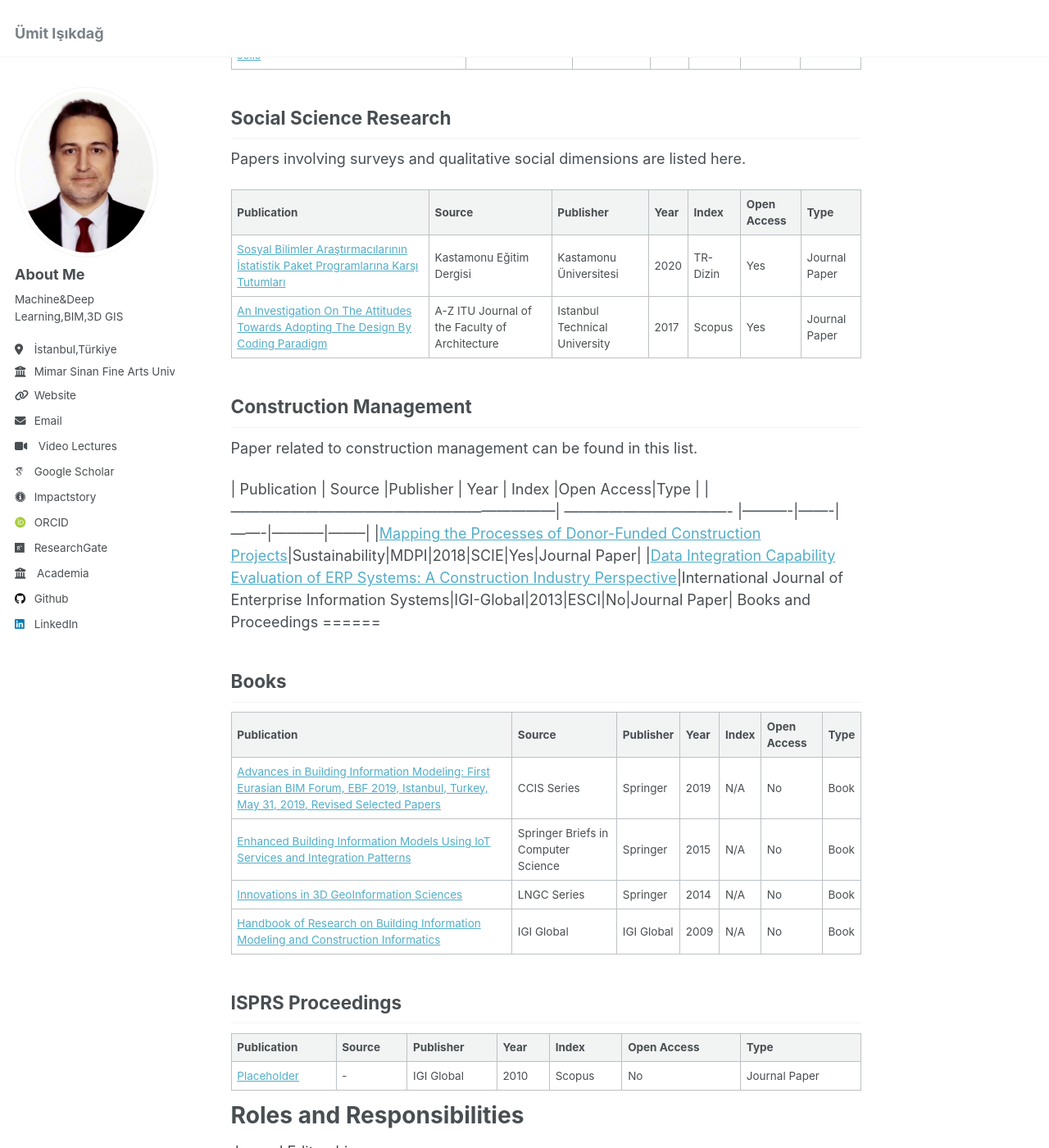
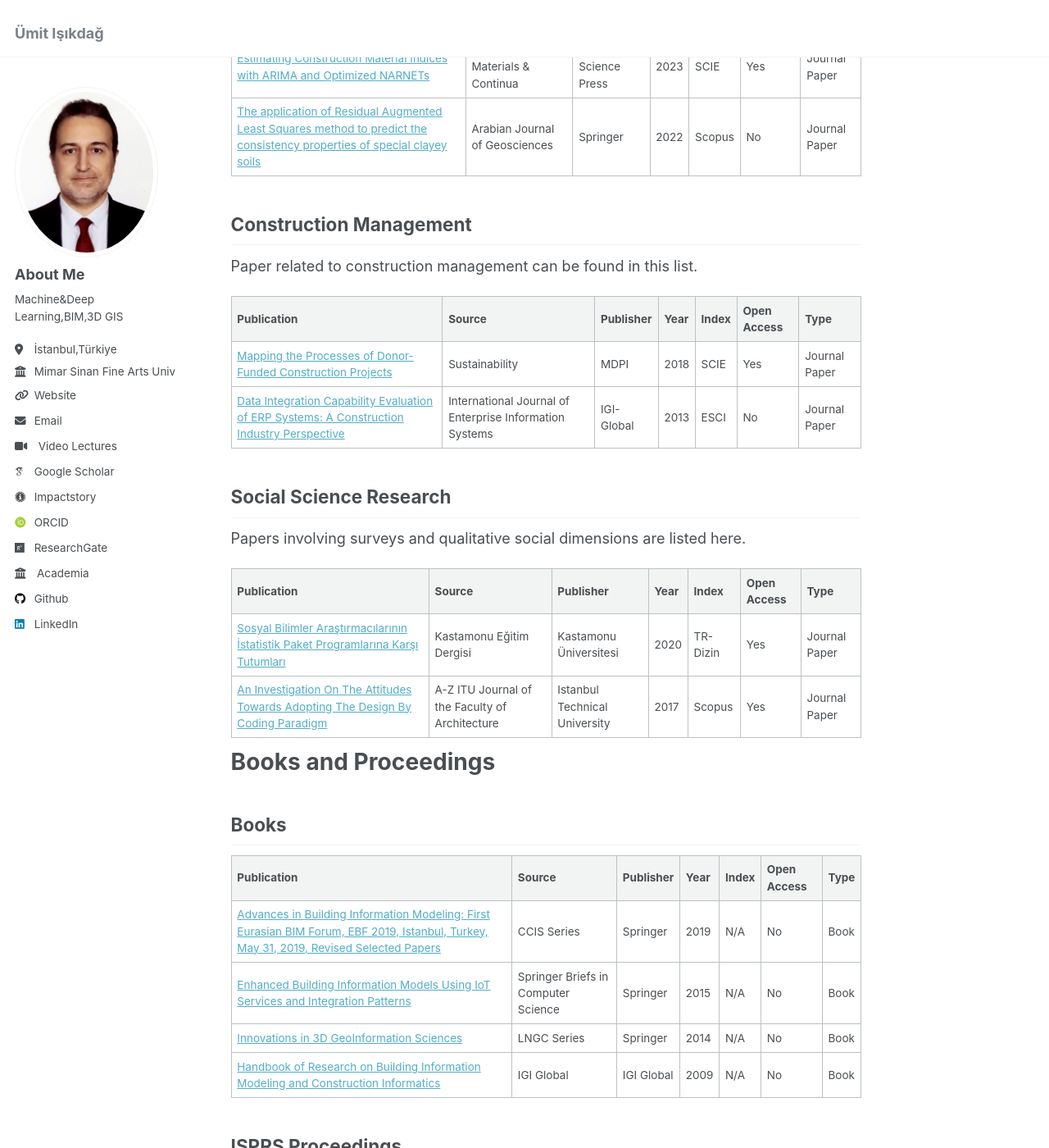
Before and after one commit to isikdag/isikdag.github.io, a Jekyll site: the page built from _pages/about.md, in a window 1280 px wide and 1400 px high, scrolled down 4474 px. Shown: the whole window at 82% size. Built offline with Jekyll 4.4.1, drawn with Linux system fonts in a browser that asks for light colours; some web fonts are replaced; part of the change alters nothing that is shown; some of the changed text lies outside the part shown.

Commit message:
Update about.md

```diff
--- a/_pages/about.md
+++ b/_pages/about.md
@@ -76,7 +76,8 @@ This section covers my studies on 3D GIS models and Indoor Modeling.
 |                       Publication                                 |         Source                     |Publisher | Year  | Index |Open Access|Type    |
 | ------------------------------------------------------------------| ---------------------------------- |----------|-------|-------|-----------|--------|
 |[Spaces in Spatial Science and Urban Applications—State of the Art Review](https://www.mdpi.com/2220-9964/9/1/58)|ISPRS Int. J. Geo-Inf|MDPI|2020|SCIE|Yes|Journal Paper|
-
+|[Semi-Automatic 3D City Model Generation from Large-Format Aerial Images](https://www.mdpi.com/2220-9964/7/9/339)|ISPRS Int. J. Geo-Inf|MDPI|2018|SCIE|Yes|Journal Paper|
+|[A BIM-Oriented Model for supporting indoor navigation requirements](https://www.sciencedirect.com/science/article/abs/pii/S0198971513000434)|Computer Environment Urban Systems|Elsevier|2013|SSCI|No|Journal Paper|
 
 
 BIM for Valuation in 3D Cadastres
@@ -128,6 +129,17 @@ Looking at the some problems in our field from Econometrics perspective.
 |[Estimating Construction Material Indices with ARIMA and Optimized NARNETs](https://www.techscience.com/cmc/v74n1/49860)|Computers Materials & Continua|Tech Science Press|2023|SCIE|Yes|Journal Paper|
 |[The application of Residual Augmented Least Squares method to predict the consistency properties of special clayey soils](https://link.springer.com/article/10.1007/s12517-022-09715-x)|Arabian Journal of Geosciences|Springer|2022|Scopus|No|Journal Paper|
 
+Construction Management
+------
+Paper related to construction management can be found in this list.
+{: style="text-align: justify;"}
+
+|                       Publication                                 |         Source                     |Publisher | Year  | Index |Open Access|Type    |
+| ------------------------------------------------------------------| ---------------------------------- |----------|-------|-------|-----------|--------|
+|[Mapping the Processes of Donor-Funded Construction Projects](https://www.mdpi.com/2071-1050/10/7/2355)|Sustainability|MDPI|2018|SCIE|Yes|Journal Paper|
+|[Data Integration Capability Evaluation of ERP Systems: A Construction Industry Perspective](https://www.igi-global.com/journals/open-access/table-of-contents/international-journal-enterprise-information-systems/1086?v=9)|International Journal of Enterprise Information Systems|IGI-Global|2013|ESCI|No|Journal Paper|
+
+
 Social Science Research
 ------
 Papers involving surveys and qualitative social dimensions are listed here.
@@ -138,14 +150,7 @@ Papers involving surveys and qualitative social dimensions are listed here.
 |[Sosyal Bilimler Araştırmacılarının İstatistik Paket Programlarına Karşı Tutumları](https://dergipark.org.tr/tr/pub/kefdergi/issue/53175/697099)|Kastamonu Eğitim Dergisi|Kastamonu Üniversitesi|2020|TR-Dizin|Yes|Journal Paper|
 |[An Investigation On The Attitudes Towards Adopting The Design By Coding Paradigm](https://www.az.itu.edu.tr/index.php/jfa/article/view/231)|A-Z ITU Journal of the Faculty of Architecture|Istanbul Technical University|2017|Scopus|Yes|Journal Paper|
 
-Construction Management
-------
-Paper related to construction management can be found in this list.
-{: style="text-align: justify;"}
-|                       Publication                                 |         Source                     |Publisher | Year  | Index |Open Access|Type    |
-| ------------------------------------------------------------------| ---------------------------------- |----------|-------|-------|-----------|--------|
-|[Mapping the Processes of Donor-Funded Construction Projects](https://www.mdpi.com/2071-1050/10/7/2355)|Sustainability|MDPI|2018|SCIE|Yes|Journal Paper|
-|[Data Integration Capability Evaluation of ERP Systems: A Construction Industry Perspective](https://www.igi-global.com/journals/open-access/table-of-contents/international-journal-enterprise-information-systems/1086?v=9)|International Journal of Enterprise Information Systems|IGI-Global|2013|ESCI|No|Journal Paper|
+
 Books and Proceedings
 ======
 
```
